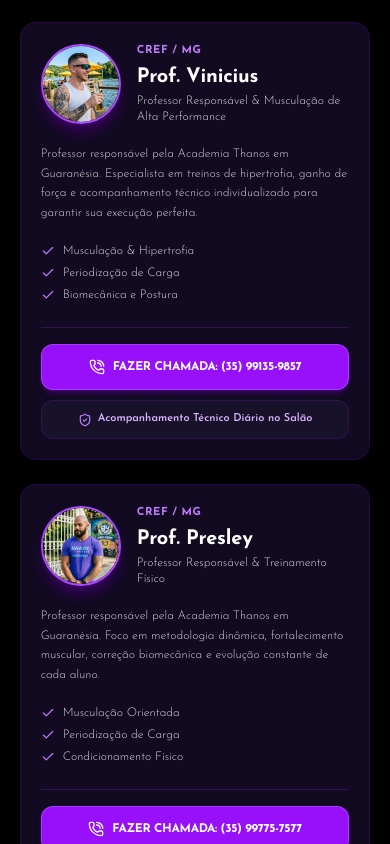
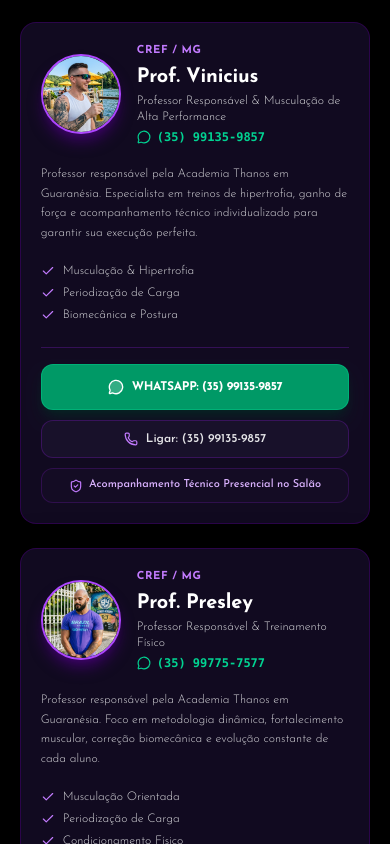
Before and after one commit to eurennba/Academia-Thanos, a React (Vite) app: page / in a window 390 px wide. Shown: the part 7640-8484 px from the top of the page. Built offline with nearby package versions, Linux system fonts and the light colour scheme.

Commit message:
feat(contact): add direct WhatsApp links for coaches
Update components to include direct contact buttons for coaches across
the site, including the coach section, contact section, and mobile menu.
Also updated the footer to include developer credits.

```diff
--- a/src/components/Coaches.tsx
+++ b/src/components/Coaches.tsx
@@ -1,5 +1,5 @@
 import React from 'react';
-import { Check, ShieldCheck, PhoneCall } from 'lucide-react';
+import { Check, ShieldCheck, MessageCircle, Phone } from 'lucide-react';
 import { COACHES } from '../data/gymData';
 import { SectionHeader } from './SectionHeader';
 
@@ -44,6 +44,10 @@ export const Coaches: React.FC = () => {
                     <p className="text-xs text-zinc-300 font-light mt-0.5 line-clamp-2">
                       {coach.role}
                     </p>
+                    <div className="text-xs font-mono text-emerald-400 font-semibold mt-1 flex items-center gap-1.5">
+                      <MessageCircle className="w-3.5 h-3.5 shrink-0" />
+                      <span>{coach.formattedPhone || coach.phone}</span>
+                    </div>
                   </div>
                 </div>
 
@@ -63,20 +67,32 @@ export const Coaches: React.FC = () => {
                 </div>
               </div>
 
-              {/* Botão de Chamada para o Professor */}
+              {/* Botão Direto para o WhatsApp do Professor */}
               <div className="pt-4 border-t border-purple-900/50 space-y-2.5">
                 <a
-                  href={`tel:${coach.phone}`}
-                  className="w-full bg-purple-600 hover:bg-purple-500 text-white font-bold text-xs uppercase tracking-tight py-3.5 px-4 rounded-xl transition-all duration-200 flex items-center justify-center gap-2 cursor-pointer shadow-md shadow-purple-950 border border-purple-400/40 hover:scale-[1.02] active:scale-95"
-                  aria-label={`Fazer chamada para ${coach.nickname || coach.name}`}
+                  href={`https://wa.me/${coach.phone}?text=${encodeURIComponent(coach.whatsappMessage)}`}
+                  target="_blank"
+                  rel="noopener noreferrer"
+                  className="w-full bg-emerald-600 hover:bg-emerald-500 text-white font-bold text-xs uppercase tracking-tight py-3.5 px-4 rounded-xl transition-all duration-200 flex items-center justify-center gap-2 cursor-pointer shadow-lg shadow-emerald-950/60 border border-emerald-400/40 hover:scale-[1.02] active:scale-95"
+                  aria-label={`Abrir WhatsApp de ${coach.nickname || coach.name}`}
                 >
-                  <PhoneCall className="w-4 h-4 text-white" />
-                  <span>Fazer Chamada: {coach.formattedPhone || coach.phone}</span>
+                  <MessageCircle className="w-4 h-4 text-white fill-white/20" />
+                  <span>WhatsApp: {coach.formattedPhone || coach.phone}</span>
                 </a>
 
-                <div className="w-full bg-[#18112a] text-purple-300 py-2.5 px-3 rounded-xl text-[11px] font-semibold flex items-center justify-center gap-1.5 border border-purple-900/40">
+                {/* Botão Secundário para Ligação Telefônica */}
+                <a
+                  href={`tel:${coach.phone}`}
+                  className="w-full bg-[#18112a] hover:bg-purple-950/60 text-zinc-200 hover:text-white font-semibold text-xs py-2.5 px-3 rounded-xl border border-purple-900/50 transition-colors flex items-center justify-center gap-2"
+                  aria-label={`Ligar para ${coach.nickname || coach.name}`}
+                >
+                  <Phone className="w-3.5 h-3.5 text-purple-400" />
+                  <span>Ligar: {coach.formattedPhone || coach.phone}</span>
+                </a>
+
+                <div className="w-full bg-[#140c24] text-purple-300 py-2 px-3 rounded-xl text-[11px] font-medium flex items-center justify-center gap-1.5 border border-purple-900/40">
                   <ShieldCheck className="w-3.5 h-3.5 text-purple-400" />
-                  <span>Acompanhamento Técnico Diário no Salão</span>
+                  <span>Acompanhamento Técnico Presencial no Salão</span>
                 </div>
               </div>
             </div>
--- a/src/components/ContactSection.tsx
+++ b/src/components/ContactSection.tsx
@@ -1,5 +1,5 @@
 import React, { useState } from 'react';
-import { MapPin, Phone, Send, Check } from 'lucide-react';
+import { MapPin, Phone, Send, Check, MessageCircle } from 'lucide-react';
 import { GYM_INFO } from '../data/gymData';
 import { SectionHeader } from './SectionHeader';
 
@@ -49,7 +49,35 @@ export const ContactSection: React.FC = () => {
               </div>
               <div className="flex items-center gap-3">
                 <Phone className="w-4 h-4 text-purple-400 shrink-0" />
-                <span>Telefone: {GYM_INFO.contact.phone}</span>
+                <span>Telefone Geral: {GYM_INFO.contact.phone}</span>
+              </div>
+            </div>
+
+            {/* WhatsApp Direto dos Professores */}
+            <div className="pt-2">
+              <div className="text-xs font-semibold text-zinc-300 uppercase tracking-tight mb-2">
+                WhatsApp Direto dos Professores:
+              </div>
+              <div className="grid grid-cols-1 sm:grid-cols-2 gap-2">
+                <a
+                  href={`https://wa.me/5535991359857?text=${encodeURIComponent('Olá Professor Vinicius! Estive no site da Academia Thanos e gostaria de falar com você.')}`}
+                  target="_blank"
+                  rel="noopener noreferrer"
+                  className="flex items-center gap-2 p-2.5 rounded-xl bg-[#140c24] hover:bg-emerald-700/80 border border-purple-900/60 hover:border-emerald-500 text-white transition-all text-xs font-medium shadow-md"
+                >
+                  <MessageCircle className="w-4 h-4 text-emerald-400 shrink-0" />
+                  <span className="truncate">Prof. Vinicius: (35) 99135-9857</span>
+                </a>
+
+                <a
+                  href={`https://wa.me/5535997757577?text=${encodeURIComponent('Olá Professor Presley! Estive no site da Academia Thanos e gostaria de falar com você.')}`}
+                  target="_blank"
+                  rel="noopener noreferrer"
+                  className="flex items-center gap-2 p-2.5 rounded-xl bg-[#140c24] hover:bg-emerald-700/80 border border-purple-900/60 hover:border-emerald-500 text-white transition-all text-xs font-medium shadow-md"
+                >
+                  <MessageCircle className="w-4 h-4 text-emerald-400 shrink-0" />
+                  <span className="truncate">Prof. Presley: (35) 99775-7577</span>
+                </a>
               </div>
             </div>
 
--- a/src/components/Footer.tsx
+++ b/src/components/Footer.tsx
@@ -9,7 +9,7 @@ export const Footer: React.FC = () => {
     <footer className="bg-[#05030a] border-t border-purple-950/60 py-12 sm:py-16 text-zinc-400 text-sm w-full max-w-full overflow-hidden">
       <div className="w-[94%] max-w-[1200px] mx-auto px-2 sm:px-4">
         <div className="grid grid-cols-1 md:grid-cols-4 gap-8 sm:gap-10 mb-10 sm:mb-12">
-          {/* Brand Info - SEM LOGO */}
+          {/* Brand Info */}
           <div className="md:col-span-1 space-y-4">
             <a href="#home" className="inline-block tracking-tighter">
               <div className="text-2xl font-bold flex items-center leading-none">
@@ -75,10 +75,13 @@ export const Footer: React.FC = () => {
           </div>
         </div>
 
-        {/* Bottom copyright line in Purple & White */}
-        <div className="pt-6 sm:pt-8 border-t border-purple-950/60 flex flex-col sm:flex-row items-center justify-between gap-3 text-xs font-light text-zinc-500 text-center sm:text-left">
+        {/* Bottom copyright line com crédito explícito: site criado por: Abnner Camargo */}
+        <div className="pt-6 sm:pt-8 border-t border-purple-950/60 flex flex-col sm:flex-row items-center justify-between gap-3 text-xs font-light text-zinc-400 text-center sm:text-left">
           <div>
             © {currentYear} Academia Thanos. Todos os direitos reservados. Guaranésia - MG.
+          </div>
+          <div className="bg-[#120b22] px-3.5 py-1.5 rounded-full border border-purple-900/50 text-xs text-zinc-300">
+            Site criado por: <strong className="text-purple-400 font-semibold">Abnner Camargo</strong>
           </div>
           <div>
             Rua Francisco Monteiro Dias Nº 380 · Guaranésia - MG
--- a/src/components/MobileLateralMenu.tsx
+++ b/src/components/MobileLateralMenu.tsx
@@ -11,6 +11,7 @@ import {
   Calculator,
   HelpCircle,
   Phone,
+  MessageCircle,
   ChevronRight,
   Sparkles
 } from 'lucide-react';
@@ -209,12 +210,34 @@ export const MobileLateralMenu: React.FC<MobileLateralMenuProps> = ({
           </nav>
         </div>
 
-        {/* Rodapé do Menu Lateral: Endereço & Horários */}
-        <div className="pt-4 mt-4 border-t border-purple-900/50 space-y-2">
-          <div className="p-3 rounded-xl bg-[#140c24] border border-purple-900/40 text-[11px] text-zinc-300 space-y-1">
+        {/* Rodapé do Menu Lateral: WhatsApp dos Professores & Horários */}
+        <div className="pt-3 mt-3 border-t border-purple-900/50 space-y-2">
+          <div className="text-[11px] font-semibold text-zinc-300">WhatsApp dos Professores:</div>
+          <div className="grid grid-cols-1 gap-1.5">
+            <a
+              href="https://wa.me/5535991359857?text=Ol%C3%A1%20Professor%20Vinicius!%20Estive%20no%20site%20da%20Academia%20Thanos."
+              target="_blank"
+              rel="noopener noreferrer"
+              className="flex items-center gap-2 p-2 rounded-xl bg-[#140c24] hover:bg-emerald-700/80 border border-purple-900/50 text-white text-[11px] font-medium transition-colors"
+            >
+              <MessageCircle className="w-3.5 h-3.5 text-emerald-400 shrink-0" />
+              <span>Prof. Vinicius: (35) 99135-9857</span>
+            </a>
+            <a
+              href="https://wa.me/5535997757577?text=Ol%C3%A1%20Professor%20Presley!%20Estive%20no%20site%20da%20Academia%20Thanos."
+              target="_blank"
+              rel="noopener noreferrer"
+              className="flex items-center gap-2 p-2 rounded-xl bg-[#140c24] hover:bg-emerald-700/80 border border-purple-900/50 text-white text-[11px] font-medium transition-colors"
+            >
+              <MessageCircle className="w-3.5 h-3.5 text-emerald-400 shrink-0" />
+              <span>Prof. Presley: (35) 99775-7577</span>
+            </a>
+          </div>
+
+          <div className="p-2.5 rounded-xl bg-[#140c24] border border-purple-900/40 text-[10px] text-zinc-300 space-y-0.5">
             <div className="font-semibold text-white">Academia Thanos - Guaranésia</div>
-            <div className="text-[10px] text-zinc-400">Rua Francisco Monteiro Dias, 380</div>
-            <div className="text-[10px] text-purple-300 font-medium">Seg a Sex: 05:30 às 22:00 · Sáb: 05:00 às 12:00</div>
+            <div className="text-zinc-400">Rua Francisco Monteiro Dias, 380</div>
+            <div className="text-purple-300 font-medium">Seg a Sex: 05:30 às 22:00 · Sáb: 05:00 às 12:00</div>
           </div>
         </div>
       </aside>
```
